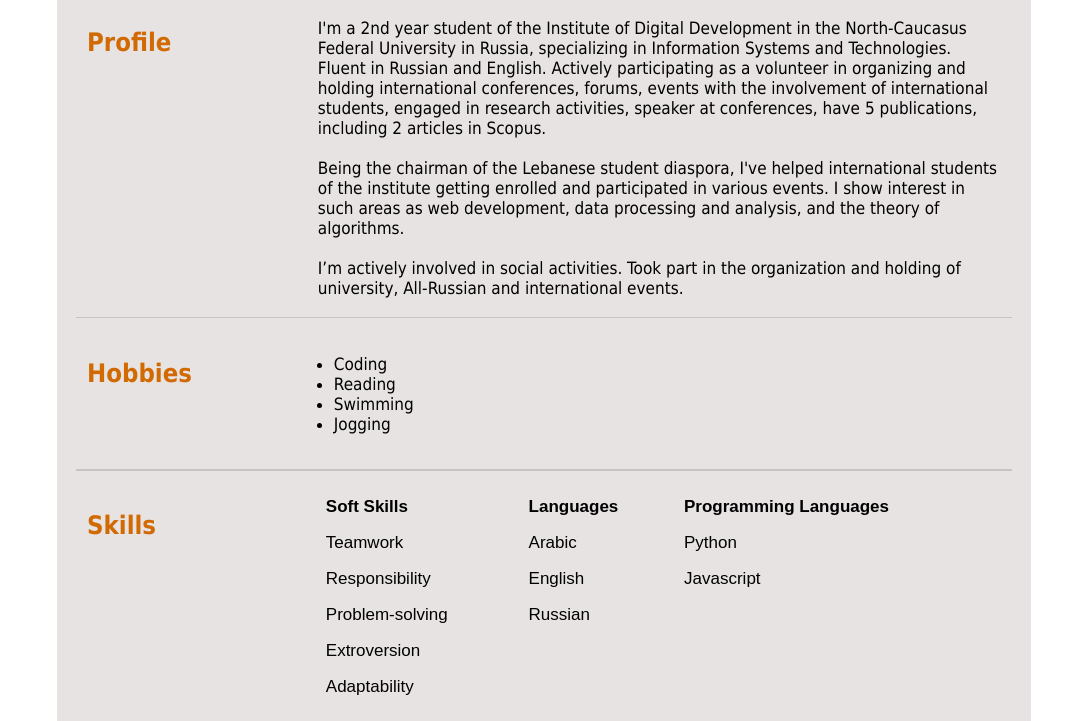
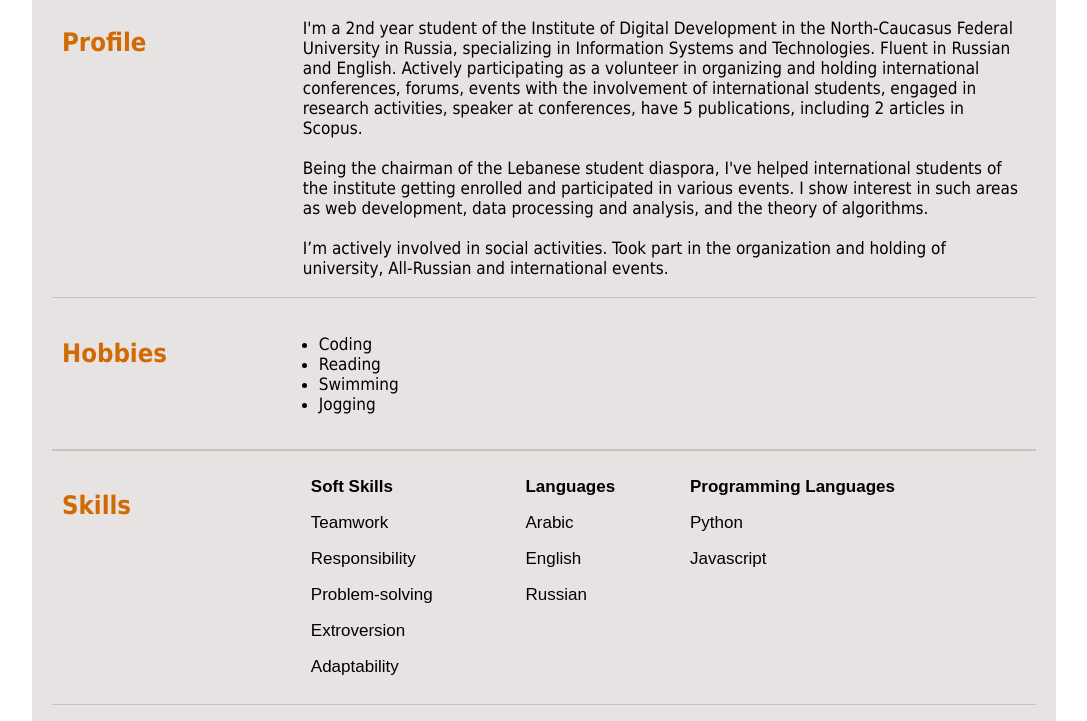
Before and after one commit to vladimir-mawla/cv, a plain HTML site: page index.html in a window 1280 px wide. Shown: the part 183-904 px from the top of the page, without its empty margins (96-1183 px from the left). Drawn offline with Linux system fonts and the light colour scheme.

Commit message:
Changing width of body to percent

```diff
--- a/styles/styles.css
+++ b/styles/styles.css
@@ -1,5 +1,5 @@
 body {
-    width: 974px;
+    width: 80%;
     margin: auto;
     background-color: white;
     font-family: Tahoma;
@@ -25,6 +25,7 @@ p {
     background-color: rgb(232, 227, 227);
     display: flex;
     flex-flow: column;
+
 }
 
 .avatar {
```
